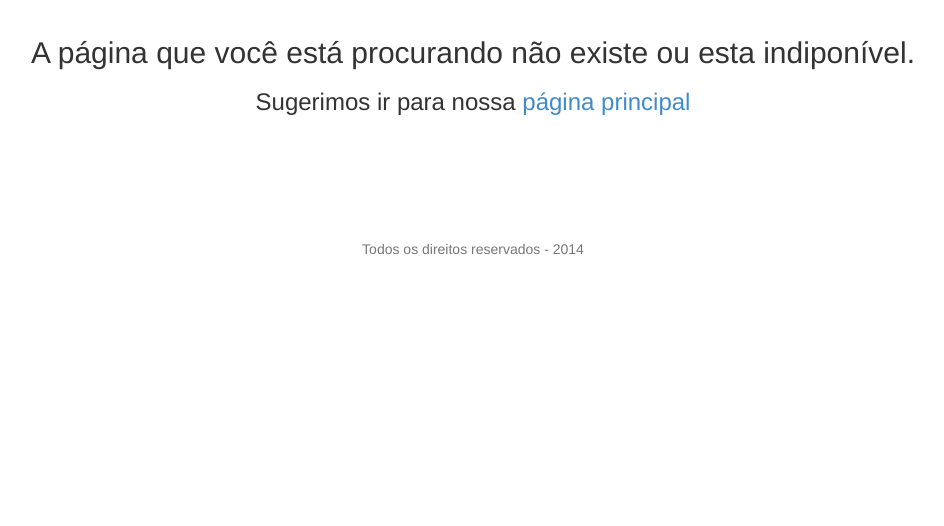
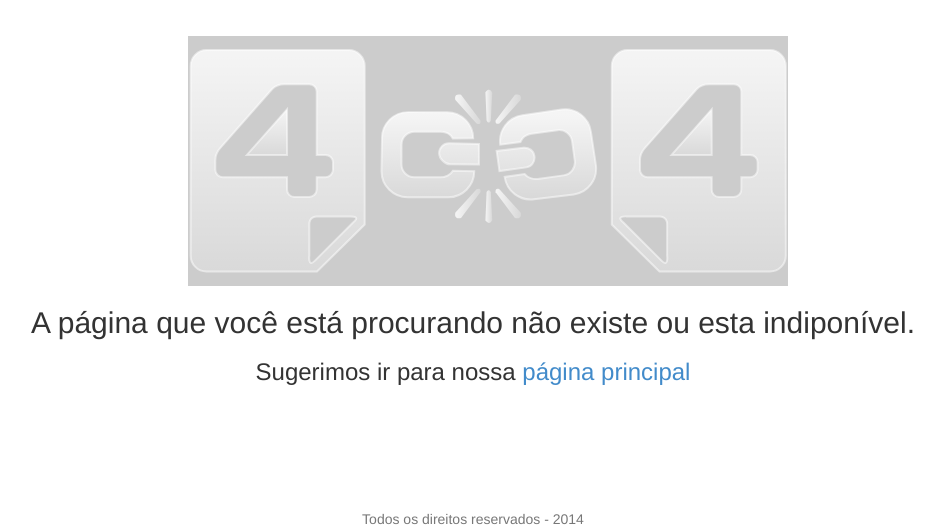
Before and after one commit to andreferreirati/site_simples_php, a PHP site: page /inc/home in a window 1280 px wide. Shown: the part 51-577 px from the top of the page, without its empty margins (167-1111 px from the left). Run offline with PHP 8.4, Linux system fonts and the light colour scheme; some libraries are stand-ins or nearby versions.

Commit message:
Add img erro 404

```diff
--- a/inc/error404.php
+++ b/inc/error404.php
@@ -14,9 +14,12 @@
 
 <div class="paginaErro">
 
+    <p id="imgErro">
+        <img src="http://site_simples.localhost/publico/imagens/404.svg" alt="404 icon" width="600" height="250" />
+    </p>
     <h2>A página que você está procurando não existe ou esta indiponível.</h2>
     <h3>
-        Sugerimos ir para nossa <a href="?p=home" title="Ir para página principal">página principal</a>
+        Sugerimos ir para nossa <a href="home" title="Ir para página principal">página principal</a>
 
     </h3>
 </div>
--- a/publico/css/stylos.css
+++ b/publico/css/stylos.css
@@ -3,6 +3,6 @@
 .footer .container p{text-align: center;}
 
 .paginaErro{margin-top: 5%;}
-
+.paginaErro #imgErro img{background: #ccc; margin-left: 25%}
 .paginaErro h2, h3{text-align: center;}
 .paginaErro h3{padding-bottom: 10%;}
```
Also changed, not shown: publico/imagens/404.svg (added).
